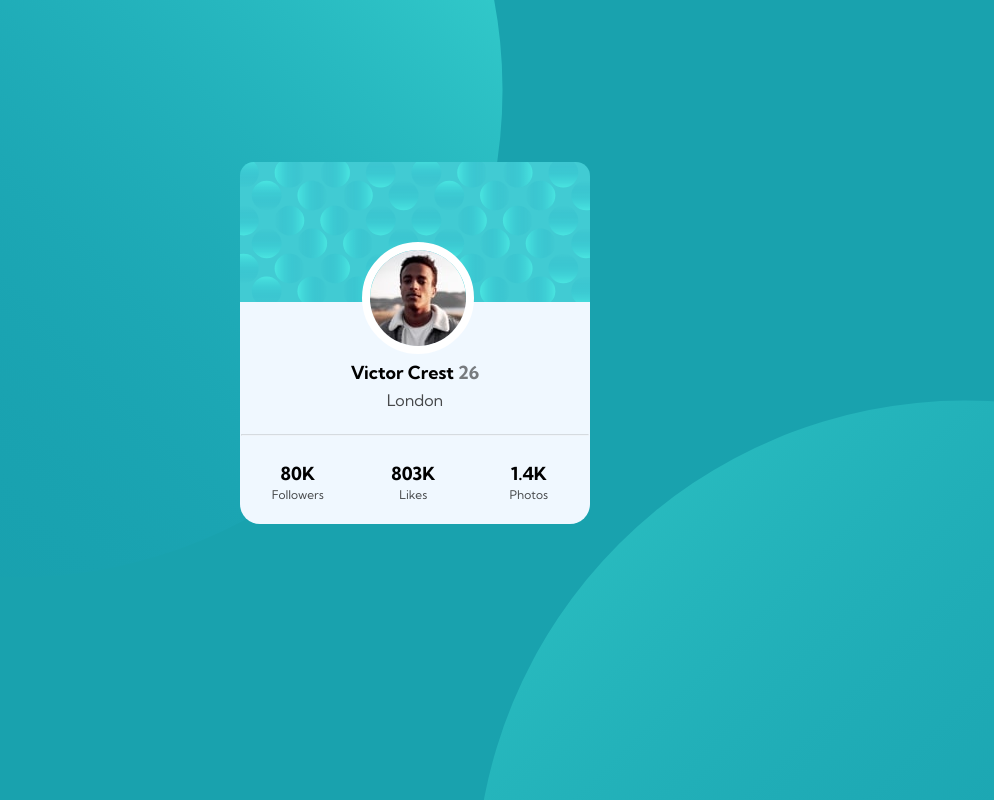
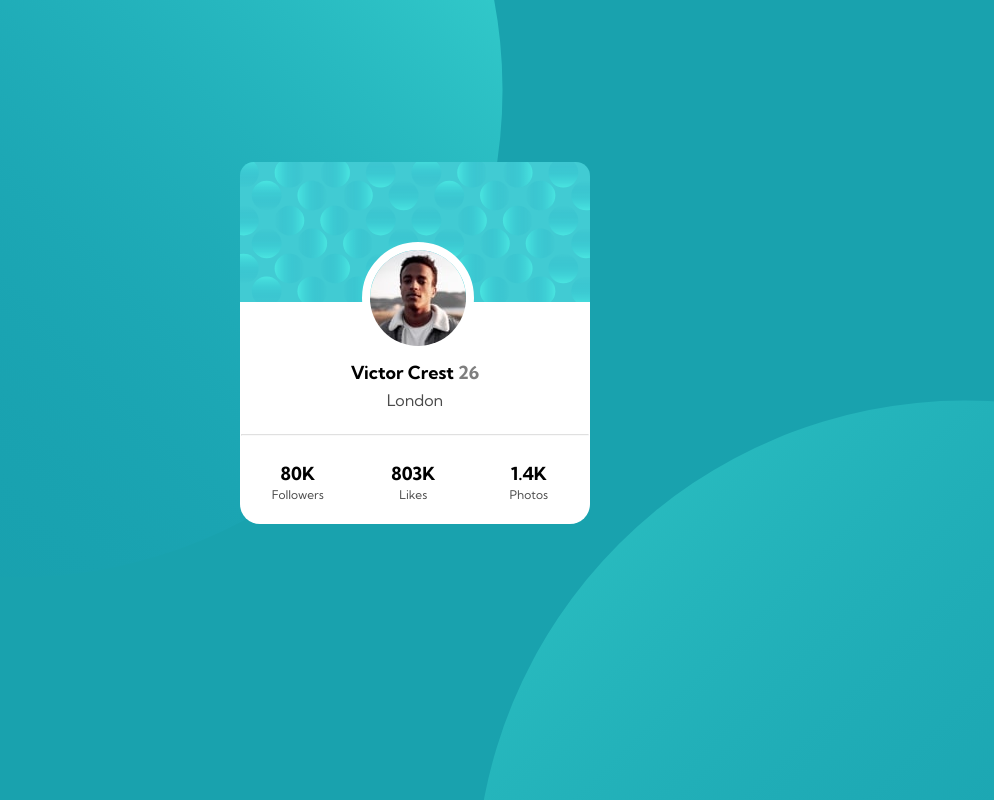
Before and after one commit to Daniel-Andrew/profile-card-component, a plain HTML site: page index.html in a window 1280 px wide. Shown: the whole page, without its empty margins (225-1219 px from the left). Drawn offline with Linux system fonts and the light colour scheme.

Commit message:
main bg to white from aliceblue

```diff
--- a/style.css
+++ b/style.css
@@ -14,7 +14,7 @@ body {
 
 main {
     width: 350px;
-    background-color: aliceblue;
+    background-color: white;
     display: flex;
     flex-direction: column;
     border-radius: 20px;
```
